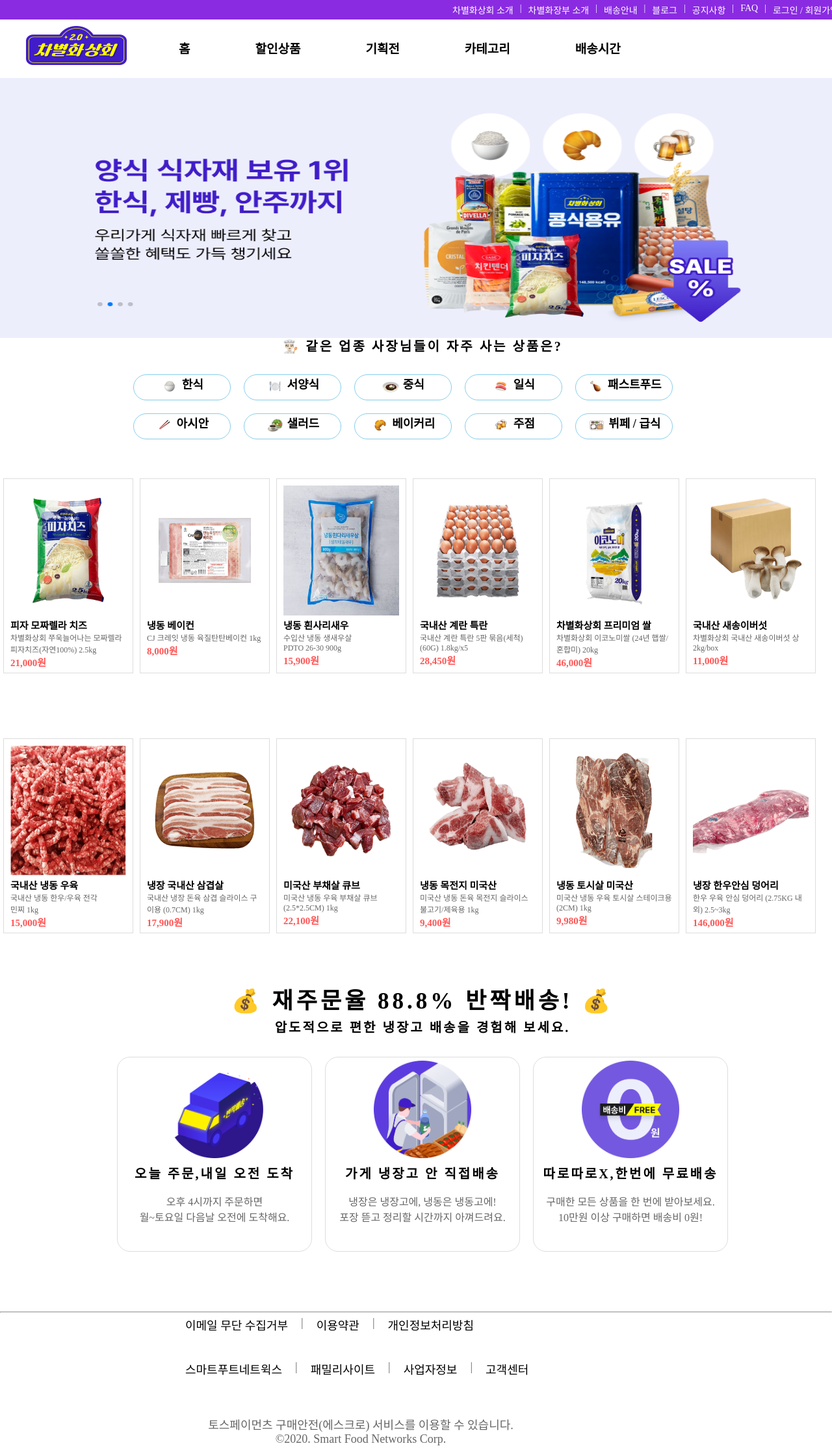
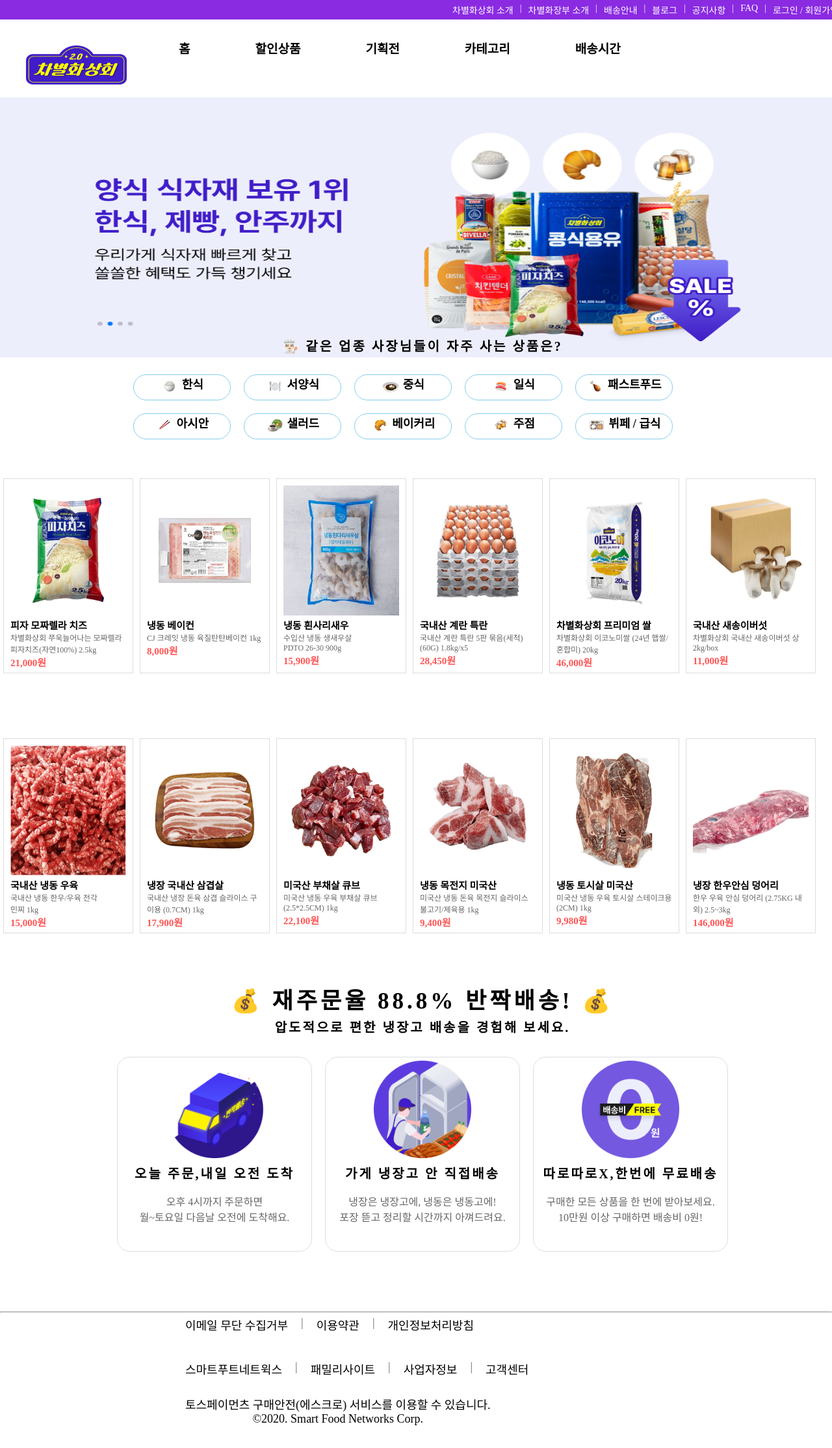
Before and after one commit to lys920831/250115, a plain HTML site: page index.html in a window 1280 px wide. Shown: the whole page at 65% size. After the commit the page ends 2199 px from the top, so only its background shows below. Drawn offline with Linux system fonts and the light colour scheme.

Commit message:
Update index.html

```diff
--- a/index.html
+++ b/index.html
@@ -11,9 +11,7 @@
 <body>
     <!--해더시작-->
     <header>
-        <div id="logo">
-            <a href="index.html"><img src="img/logo.png" alt="로고"></a>
-        </div>
+        <div id="top">
             <div id="login">
                 <ul>
                     <li><a href="sub.html">차별화상회 소개</a></li>
@@ -31,8 +29,14 @@
                     <li><a href="sub.html">로그인 / 회원가입</a></li>
                 </ul>
             </div>
+        </div>
+
+
         <!--헤더끝-->
-
+        <div id="logo_box">
+            <div id="logo">
+                <a href="index.html" target="_self"><img src="img/logo.png" alt="로고"></a>
+            </div>
             <!--상단메뉴-->
             <nav>
                 <ul>
@@ -43,6 +47,7 @@
                     <li><a href="sub.html">배송시간</a></li>
                 </ul>
             </nav>
+        </div>
     </header>
     <!--상단메뉴끝-->
 
@@ -257,6 +262,7 @@
 
     <!--footer 시작-->
     <footer>
+        <div id="footer_box">
             <div id="footer">
                 <ul>
                     <li><a href="sub.html">이메일 무단 수집거부</a></li>
@@ -273,12 +279,12 @@
                     <li>|</li>
                     <li><a href="sub.html">사업자정보</a></li>
                     <li>|</li>
-                <li><a href="sub.html">고객센터</a></li>
+                    <li><a href="sub.html">고객센터</a></li><br><br><br>
+                    <li><a href="sub.html">토스페이먼츠 구매안전(에스크로) 서비스를 이용할 수 있습니다.
+                            <br>
+                            ©2020. Smart Food Networks Corp.</a>
                 </ul>
-            <p>토스페이먼츠 구매안전(에스크로) 서비스를 이용할 수 있습니다.
-                <br>
-                ©2020. Smart Food Networks Corp.
-            </p>
+            </div>
         </div>
     </footer>
     <!--footer 끝-->
```
Lines whose indentation alone changed are shown as unchanged.
